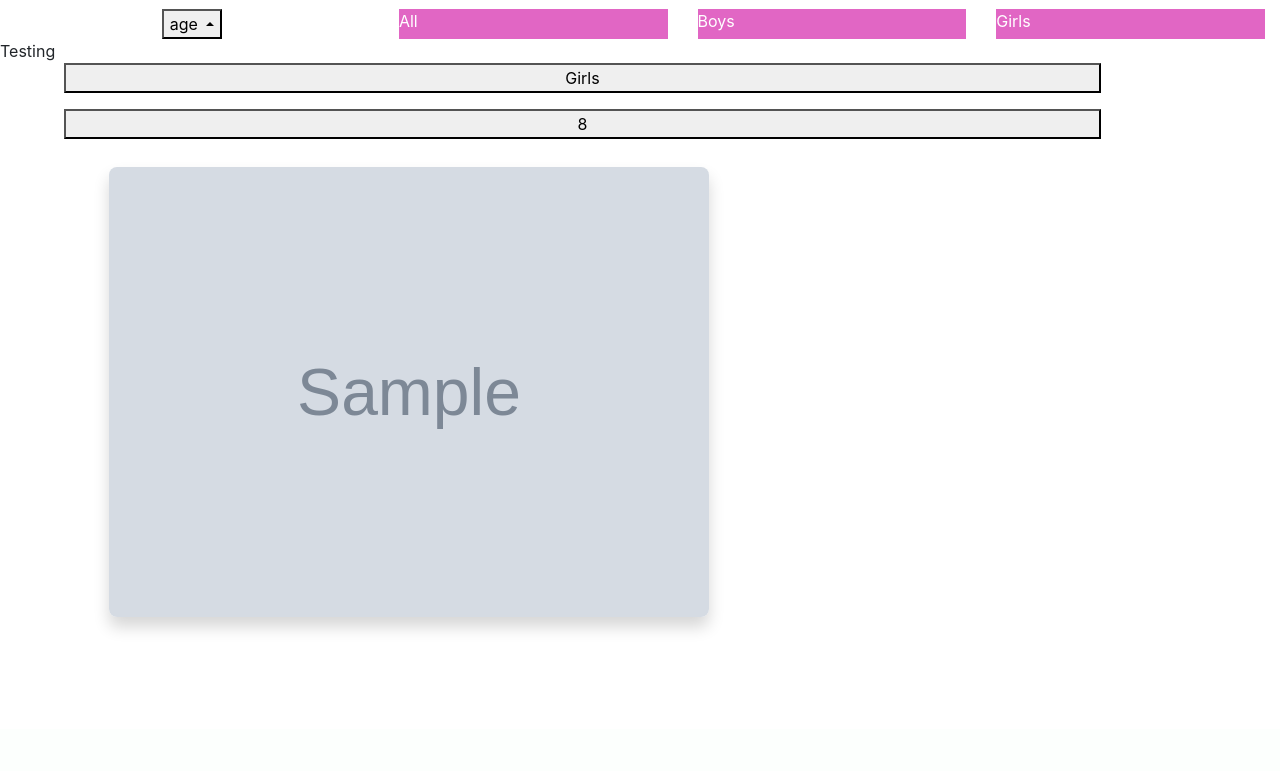
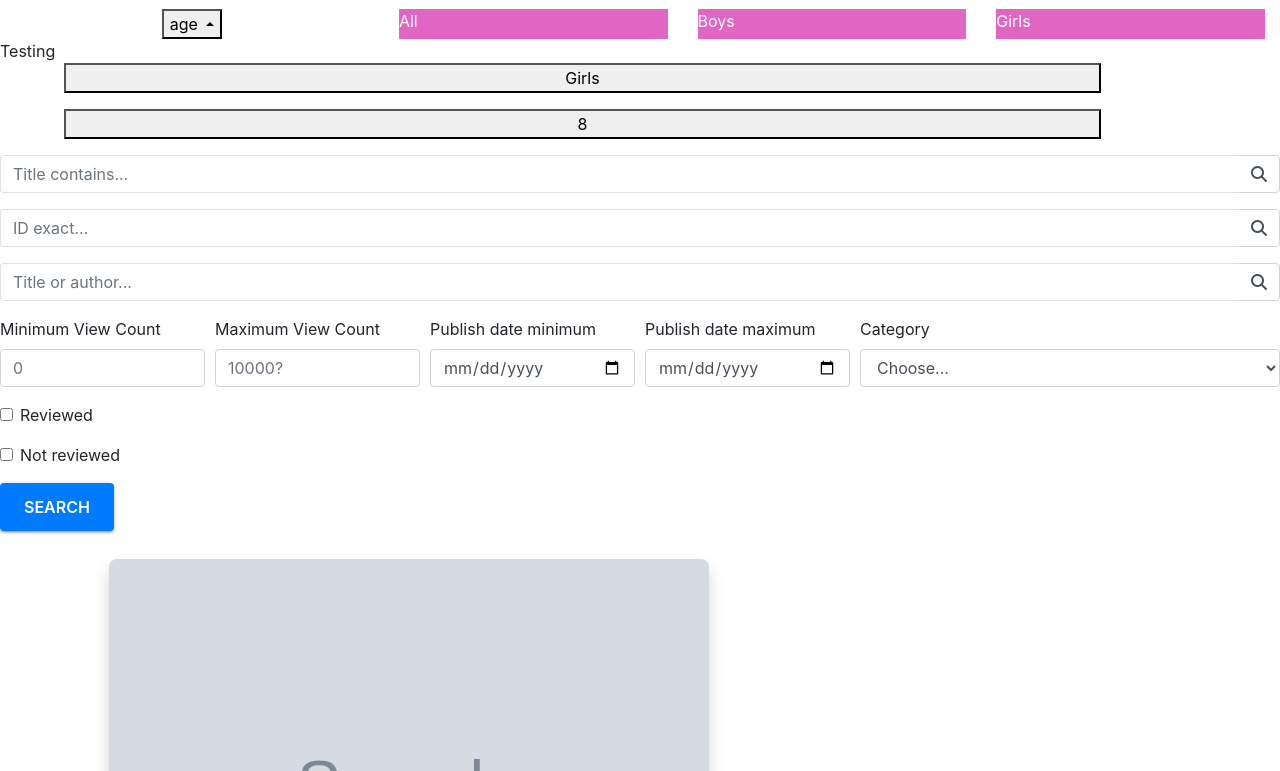
Before and after one commit to Code-Institute-Submissions/reviewsfromkids, a Django app: template books/templates/books/books.html in a window 1280 px wide. Shown: the part 71-842 px from the top of the page. Before the commit the page ends 702 px from the top, so only its background shows below. Run offline with Django 3.2, Linux system fonts and the light colour scheme; the template is opened without the code that fills it: most values are stand-ins (such as "Sample title", 1, 10 or a date in 2020); grey boxes marked "Sample" are stand-in pictures; some libraries are stand-ins or nearby versions.

Commit message:
Start advanced search experiment.

```diff
--- a/templates/includes/sort-bar-books.html
+++ b/templates/includes/sort-bar-books.html
@@ -41,3 +41,86 @@ Testing
     </button>
   </div>
 </form>
+
+<form method="GET" action=".">
+  <div class="form-row">
+      <div class="form-group col-12">
+          <div class="input-group">
+              <input class="form-control py-2 border-right-0 border" type="search" name="title_contains" placeholder="Title contains..." />
+              <span class="input-group-append">
+                  <div class="input-group-text bg-transparent">
+                      <i class="fa fa-search"></i>
+                  </div>
+              </span>
+          </div>
+      </div>
+  </div>
+  <div class="form-row">
+      <div class="form-group col-12">
+          <div class="input-group">
+              <input class="form-control py-2 border-right-0 border" type="search" name="id_exact" placeholder="ID exact..." />
+              <span class="input-group-append">
+                  <div class="input-group-text bg-transparent">
+                      <i class="fa fa-search"></i>
+                  </div>
+              </span>
+          </div>
+      </div>
+  </div>
+  <div class="form-row">
+      <div class="form-group col-12">
+          <div class="input-group">
+              <input class="form-control py-2 border-right-0 border" type="search" name="title_or_author" placeholder="Title or author..." />
+              <span class="input-group-append">
+                  <div class="input-group-text bg-transparent">
+                      <i class="fa fa-search"></i>
+                  </div>
+              </span>
+          </div>
+      </div>
+  </div>
+  <div class="form-row">
+    <div class="form-group col-md-2 col-lg-2">
+      <label for="viewCountMin">Minimum View Count</label>
+      <input type="number" min=0 class="form-control" id="viewCountMin" placeholder="0" name="view_count_min">
+    </div>
+    <div class="form-group col-md-2 col-lg-2">
+      <label for="viewCountMax">Maximum View Count</label>
+      <input type="number" min=0 class="form-control" id="viewCountMax" placeholder="10000?" name="view_count_max">
+    </div>
+    <div class="form-group col-md-2 col-lg-2">
+      <label for="publishDateMin">Publish date minimum</label>
+      <input type="date" class="form-control" id="publishDateMin" name="date_min">
+    </div>
+    <div class="form-group col-md-2 col-lg-2">
+      <label for="publishDateMax">Publish date maximum</label>
+      <input type="date" class="form-control" id="publishDateMax" name="date_max">
+    </div>
+    <div class="form-group col-md-4">
+      <label for="category">Category</label>
+      <select id="category" class="form-control" name="category">
+        <option selected>Choose...</option>
+        {% for cat in categories %}
+        <option value="{{ cat }}">{{ cat }}</option>
+        {% endfor %}
+      </select>
+    </div>
+  </div>
+  <div class="form-group">
+    <div class="form-check">
+      <input class="form-check-input" type="checkbox" id="reviewed" name="reviewed">
+      <label class="form-check-label" for="reviewed">
+        Reviewed
+      </label>
+    </div>
+  </div>
+  <div class="form-group">
+    <div class="form-check">
+      <input class="form-check-input" type="checkbox" id="notReviewed" name="notReviewed">
+      <label class="form-check-label" for="notReviewed">
+        Not reviewed
+      </label>
+    </div>
+  </div>
+  <button type="submit" class="btn btn-primary">Search</button>
+</form>
```
